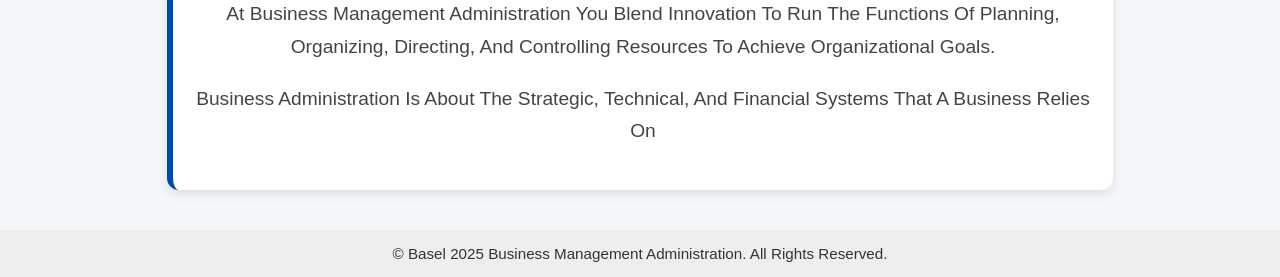
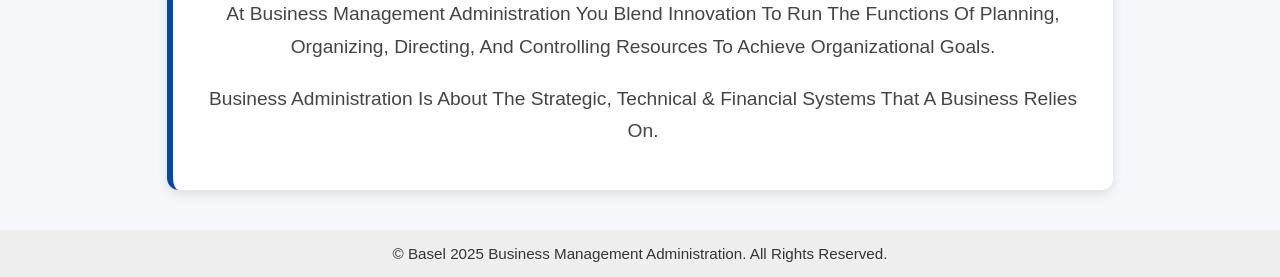
Before and after one commit to baselswitz/business-management-administration, a plain HTML site: page index.html in a window 1280 px wide. Shown: the part 688-965 px from the top of the page. Drawn offline with Linux system fonts and the light colour scheme.

Commit message:
Fix typo in About section paragraph

```diff
--- a/index.html
+++ b/index.html
@@ -34,7 +34,7 @@
   <section id="about" class="about">
     <h2>About</h2>
     <p>At Business Management Administration You Blend Innovation To Run The Functions Of Planning, Organizing, Directing, And Controlling Resources To Achieve Organizational Goals.</p>
-     <p>Business Administration Is About The Strategic, Technical, And Financial Systems That A Business Relies On</p>
+     <p>Business Administration Is About The Strategic, Technical & Financial Systems That A Business Relies On.</p>
   </section>
 
 <footer>
```
